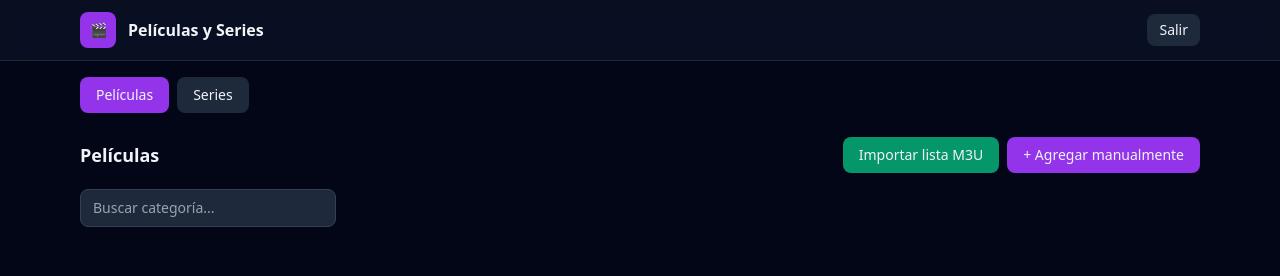
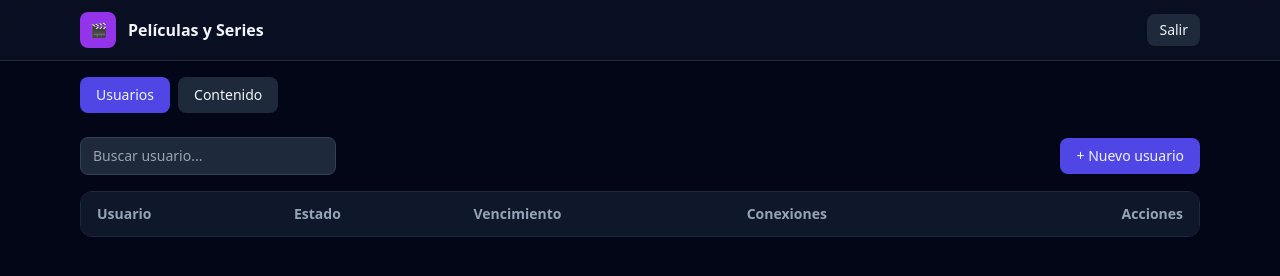
Before and after one commit to santinohdp/Panelpeliculas, a website: page public/dashboard.html in a window 1280 px wide. Drawn offline with nearby package versions, Linux system fonts and the light colour scheme; no server answers.

Commit message:
Refactor dashboard layout and update tab structure

```diff
--- a/public/dashboard.html
+++ b/public/dashboard.html
@@ -21,13 +21,48 @@
     </div>
   </header>
 
+  <!-- Tabs de nivel superior -->
+  <nav class="max-w-6xl mx-auto px-4 pt-4 flex gap-2">
+    <button data-tab="usuarios" class="top-tab-btn px-4 py-2 rounded-lg bg-indigo-600 text-sm font-medium">Usuarios</button>
+    <button data-tab="contenido" class="top-tab-btn px-4 py-2 rounded-lg bg-slate-800 text-sm font-medium">Contenido</button>
+  </nav>
+
+  <main class="max-w-6xl mx-auto px-4 py-6">
+
+    <!-- ===== USUARIOS ===== -->
+    <section id="top-usuarios" class="top-tab-panel space-y-4">
+      <div class="flex flex-wrap items-center justify-between gap-3">
+        <input id="buscarUsuario" placeholder="Buscar usuario..."
+          class="bg-slate-800 border border-slate-700 rounded-lg px-3 py-2 text-sm w-64" />
+        <button id="nuevoUsuarioBtn" class="bg-indigo-600 hover:bg-indigo-500 px-4 py-2 rounded-lg text-sm font-medium">
+          + Nuevo usuario
+        </button>
+      </div>
+
+      <div class="overflow-x-auto rounded-xl border border-slate-800">
+        <table class="w-full text-sm">
+          <thead class="bg-slate-900 text-slate-400">
+            <tr>
+              <th class="text-left px-4 py-3">Usuario</th>
+              <th class="text-left px-4 py-3">Estado</th>
+              <th class="text-left px-4 py-3">Vencimiento</th>
+              <th class="text-left px-4 py-3">Conexiones</th>
+              <th class="text-right px-4 py-3">Acciones</th>
+            </tr>
+          </thead>
+          <tbody id="usuariosTbody" class="divide-y divide-slate-800"></tbody>
+        </table>
+      </div>
+    </section>
+
+    <!-- ===== CONTENIDO (Películas / Series) ===== -->
+    <section id="top-contenido" class="top-tab-panel hidden space-y-4">
+
       <!-- Sub-tabs Películas / Series -->
-  <nav class="max-w-6xl mx-auto px-4 pt-4 flex gap-2">
+      <nav class="flex gap-2">
         <button data-tipo="movie" class="vod-tab-btn px-4 py-2 rounded-lg bg-purple-600 text-sm font-medium">Películas</button>
         <button data-tipo="series" class="vod-tab-btn px-4 py-2 rounded-lg bg-slate-800 text-sm font-medium">Series</button>
       </nav>
-
-  <main class="max-w-6xl mx-auto px-4 py-6 space-y-4">
 
       <div class="flex flex-wrap items-center justify-between gap-3">
         <h2 id="tituloSeccion" class="font-semibold text-lg">Películas</h2>
@@ -72,6 +107,7 @@
           </table>
         </div>
       </div>
+    </section>
   </main>
 
   <!-- Modal genérico -->
```
Lines whose indentation alone changed are shown as unchanged.
